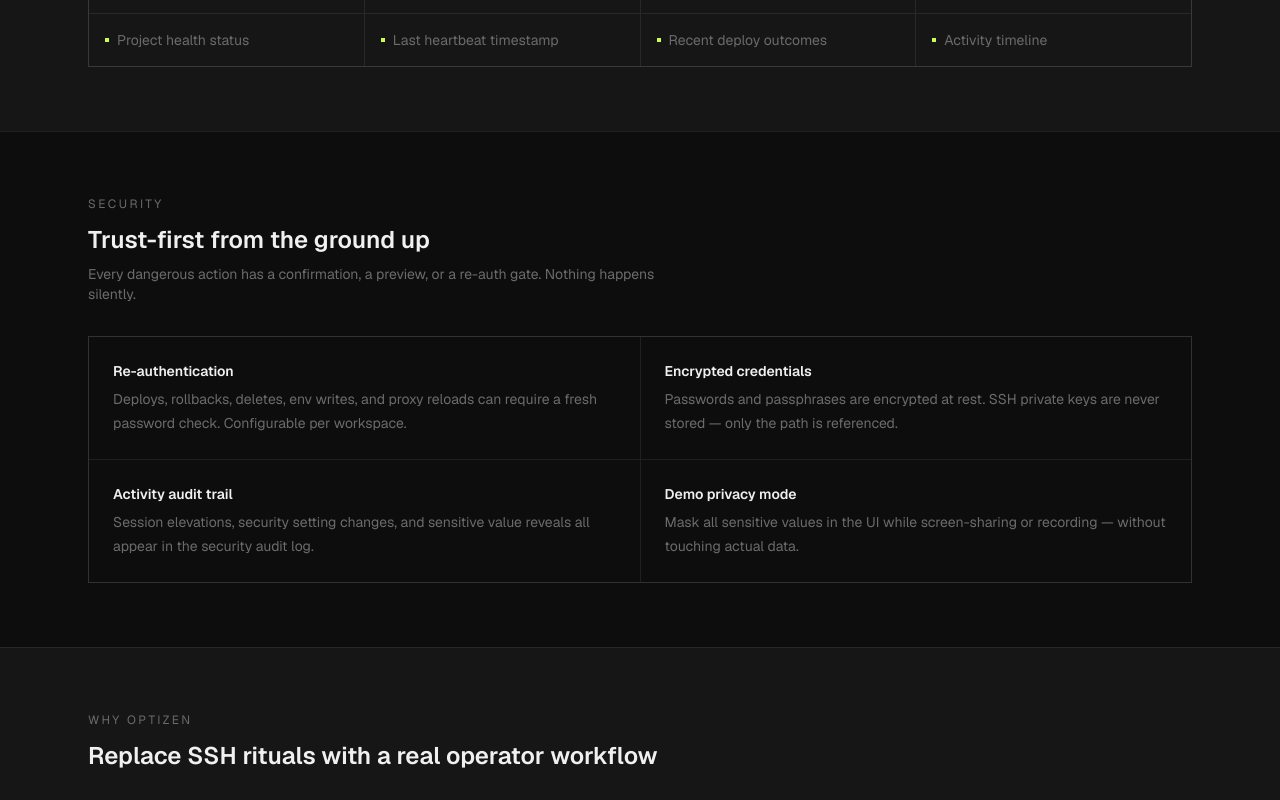
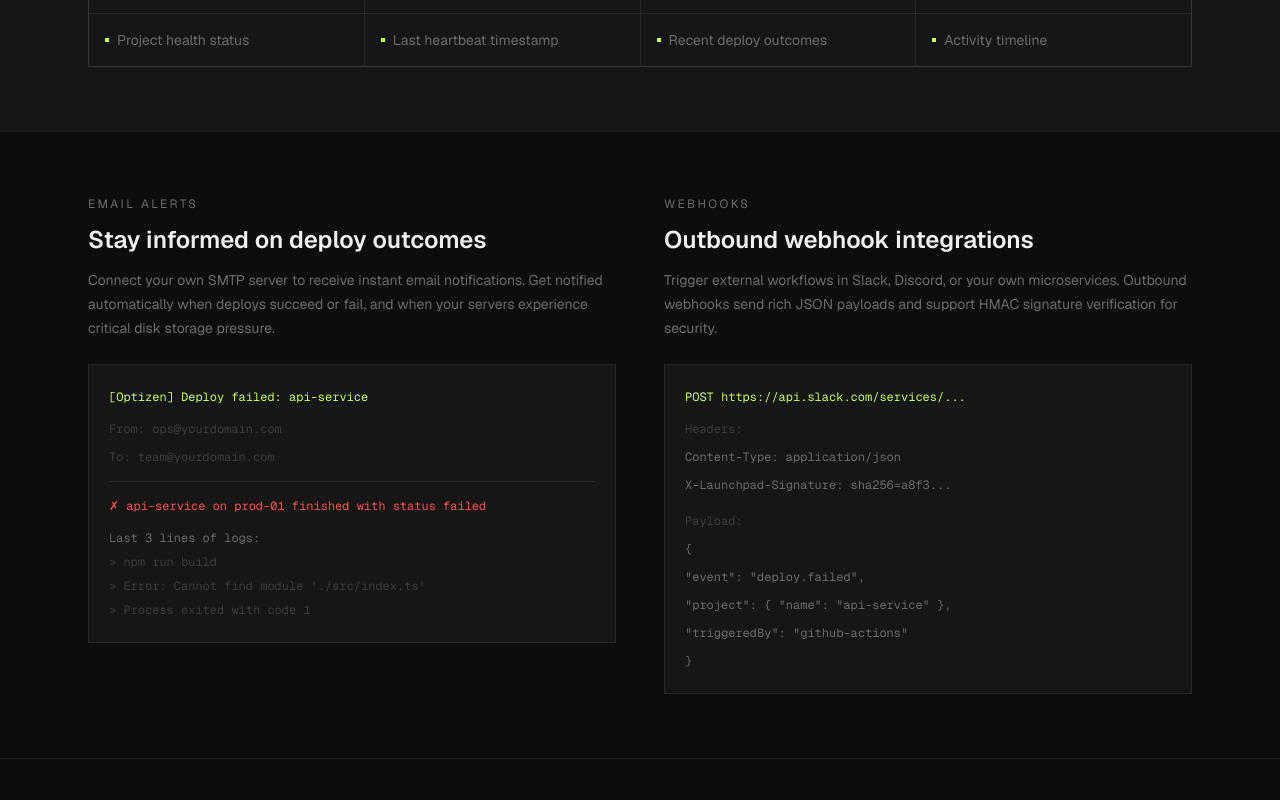
Before and after one commit to stephengade/optizen, a Next.js app in the folder apps/web/: page / in a window 1280 px wide. Shown: the part 3400-4200 px from the top of the page. Built offline with nearby package versions, Linux system fonts and the light colour scheme; no server answers.

Commit message:
chore: added email and webhook highlights

```diff
--- a/apps/web/app/(dashboard)/servers/page.tsx
+++ b/apps/web/app/(dashboard)/servers/page.tsx
@@ -2,8 +2,8 @@
 
 import { useEffect, useState } from 'react'
 import Link from 'next/link'
-import type { Server, ServerConnectionStatus, ServerResourceStatus } from '@launchpad/shared'
-import { Plus } from 'lucide-react'
+import type { Server, ServerConnectionStatus, ServerResourceStatus, SmtpConfig } from '@launchpad/shared'
+import { Mail, Plus, X } from 'lucide-react'
 import { toast } from 'sonner'
 import { ServerCard } from '@/components/dashboard/ServerCard'
 import { ServerForm } from '@/components/dashboard/ServerForm'
@@ -23,6 +23,13 @@ export default function ServersPage() {
   const [loading, setLoading] = useState(true)
   const [testingId, setTestingId] = useState<string | null>(null)
   const [showForm, setShowForm] = useState(false)
+  const [smtpConfigured, setSmtpConfigured] = useState(true)
+  const [showNotificationBanner, setShowNotificationBanner] = useState(false)
+
+  function handleDismissBanner() {
+    localStorage.setItem('optizen_dismiss_smtp_alert', 'true')
+    setShowNotificationBanner(false)
+  }
 
   async function loadServers() {
     if (demoMode) {
@@ -34,18 +41,29 @@ export default function ServersPage() {
             .map((s) => [s.id, s.lastResourceStatus!])
         )
       )
+      setSmtpConfigured(false)
+      const isDismissed = localStorage.getItem('optizen_dismiss_smtp_alert') === 'true'
+      setShowNotificationBanner(!isDismissed)
       setLoading(false)
       return
     }
 
     try {
-      const data = await api.get<ServerSummary[]>('/servers')
+      const [data, notificationsData] = await Promise.all([
+        api.get<ServerSummary[]>('/servers'),
+        api.get<{ email: SmtpConfig | null }>('/notifications/settings').catch(() => ({ email: null }))
+      ])
       setServers(data)
       setResources(
         Object.fromEntries(
           data.filter((s) => s.lastResourceStatus).map((s) => [s.id, s.lastResourceStatus!])
         )
       )
+
+      const isConfigured = !!notificationsData?.email
+      setSmtpConfigured(isConfigured)
+      const isDismissed = localStorage.getItem('optizen_dismiss_smtp_alert') === 'true'
+      setShowNotificationBanner(!isConfigured && !isDismissed)
 
       const snapshots = await Promise.allSettled(
         data.map(async (s) => {
@@ -132,6 +150,36 @@ export default function ServersPage() {
         </button>
       </div>
 
+      {showNotificationBanner && (
+        <div className="flex items-center justify-between border border-(--border) bg-(--bg-subtle) px-5 py-3 mb-8 text-sm gap-4 transition-all animate-in fade-in slide-in-from-top-2 duration-200">
+          <div className="flex items-center gap-3">
+            <span className="flex items-center justify-center h-8 w-8 bg-(--accent-dim) text-(--accent) shrink-0">
+              <Mail size={15} />
+            </span>
+            <div>
+              <span className="font-semibold text-(--text)">Email notifications are inactive.</span>{' '}
+              <span className="text-(--text-muted)">Configure SMTP settings to get notified when deployments fail or server disks run low.</span>
+            </div>
+          </div>
+          <div className="flex items-center gap-3 shrink-0">
+            <Link
+              href="/settings"
+              className="text-xs font-semibold text-(--accent) hover:underline underline-offset-4"
+            >
+              Configure settings →
+            </Link>
+            <button
+              type="button"
+              onClick={handleDismissBanner}
+              className="text-(--text-muted) hover:text-(--text) p-1 transition-colors"
+              aria-label="Dismiss banner"
+            >
+              <X size={15} />
+            </button>
+          </div>
+        </div>
+      )}
+
       {/* Stats */}
       <div className="grid grid-cols-3 border border-(--border) divide-x divide-(--border) mb-8">
         <div className="px-5 py-4">
--- a/apps/web/app/page.tsx
+++ b/apps/web/app/page.tsx
@@ -352,6 +352,50 @@ export default function Home() {
         </div>
       </section>
 
+      {/* ── Notifications ── */}
+      <section className="border-t border-(--border)">
+        <div className="mx-auto max-w-6xl px-6 py-16 grid gap-12 lg:grid-cols-2 lg:items-start">
+          <div>
+            <p className="text-xs uppercase tracking-[0.2em] text-(--text-muted)">Email alerts</p>
+            <h2 className="mt-3 text-2xl font-semibold text-(--text)">Stay informed on deploy outcomes</h2>
+            <p className="mt-3 text-sm leading-6 text-(--text-muted)">
+              Connect your own SMTP server to receive instant email notifications. Get notified automatically when deploys succeed or fail, and when your servers experience critical disk storage pressure.
+            </p>
+            <div className="mt-6 border border-(--border) bg-(--surface) p-5 font-mono text-xs text-(--text-muted) leading-6">
+              <div className="text-(--accent)">[Optizen] Deploy failed: api-service</div>
+              <div className="mt-2 text-(--text-subtle)">From: ops@yourdomain.com</div>
+              <div className="mt-1 text-(--text-subtle)">To: team@yourdomain.com</div>
+              <div className="mt-3 border-t border-(--border) pt-3">
+                <span className="text-(--red)">✗ api-service on prod-01 finished with status failed</span>
+                <div className="mt-2 text-(--text-muted)">Last 3 lines of logs:</div>
+                <div className="text-(--text-subtle)">&gt; npm run build</div>
+                <div className="text-(--text-subtle)">&gt; Error: Cannot find module './src/index.ts'</div>
+                <div className="text-(--text-subtle)">&gt; Process exited with code 1</div>
+              </div>
+            </div>
+          </div>
+          <div>
+            <p className="text-xs uppercase tracking-[0.2em] text-(--text-muted)">Webhooks</p>
+            <h2 className="mt-3 text-2xl font-semibold text-(--text)">Outbound webhook integrations</h2>
+            <p className="mt-3 text-sm leading-6 text-(--text-muted)">
+              Trigger external workflows in Slack, Discord, or your own microservices. Outbound webhooks send rich JSON payloads and support HMAC signature verification for security.
+            </p>
+            <div className="mt-6 border border-(--border) bg-(--surface) p-5 font-mono text-xs text-(--text-muted) leading-6">
+              <div className="text-(--accent)">POST https://api.slack.com/services/...</div>
+              <div className="mt-2 text-(--text-subtle)">Headers:</div>
+              <div className="mt-1 text-(--text-muted)">  Content-Type: application/json</div>
+              <div className="mt-1 text-(--text-muted)">  X-Launchpad-Signature: sha256=a8f3...</div>
+              <div className="mt-3 text-(--text-subtle)">Payload:</div>
+              <div className="mt-1 text-(--text-muted)">{"{"}</div>
+              <div className="mt-1 text-(--text-muted)">  "event": "deploy.failed",</div>
+              <div className="mt-1 text-(--text-muted)">  "project": {"{"} "name": "api-service" {"}"},</div>
+              <div className="mt-1 text-(--text-muted)">  "triggeredBy": "github-actions"</div>
+              <div className="mt-1 text-(--text-muted)">{"}"}</div>
+            </div>
+          </div>
+        </div>
+      </section>
+
       {/* ── Trust ── */}
       <section className="border-t border-(--border)">
         <div className="mx-auto max-w-6xl px-6 py-16">
@@ -387,6 +431,7 @@ export default function Home() {
                   '"Is it healthy?" means checking container state and hoping',
                   'Shell history is the only audit trail',
                   'Rollback means digging through git and guessing',
+                  'No alerts when deployments fail or disks fill up',
                 ].map((item) => (
                   <li key={item} className="flex items-start gap-2 text-sm text-(--text-muted)">
                     <span className="mt-2 block h-1 w-1 shrink-0 bg-(--text-subtle)" />
@@ -405,6 +450,7 @@ export default function Home() {
                   'Health checks run automatically after every deploy',
                   'Every dangerous action appears in the audit trail',
                   'Rollback picks a previous deploy record and re-runs it',
+                  'Instant email and webhook alerts for failures and disk pressure',
                 ].map((item) => (
                   <li key={item} className="flex items-start gap-2 text-sm text-(--text-muted)">
                     <span className="mt-2 block h-1 w-1 shrink-0 bg-(--accent)" />
```
